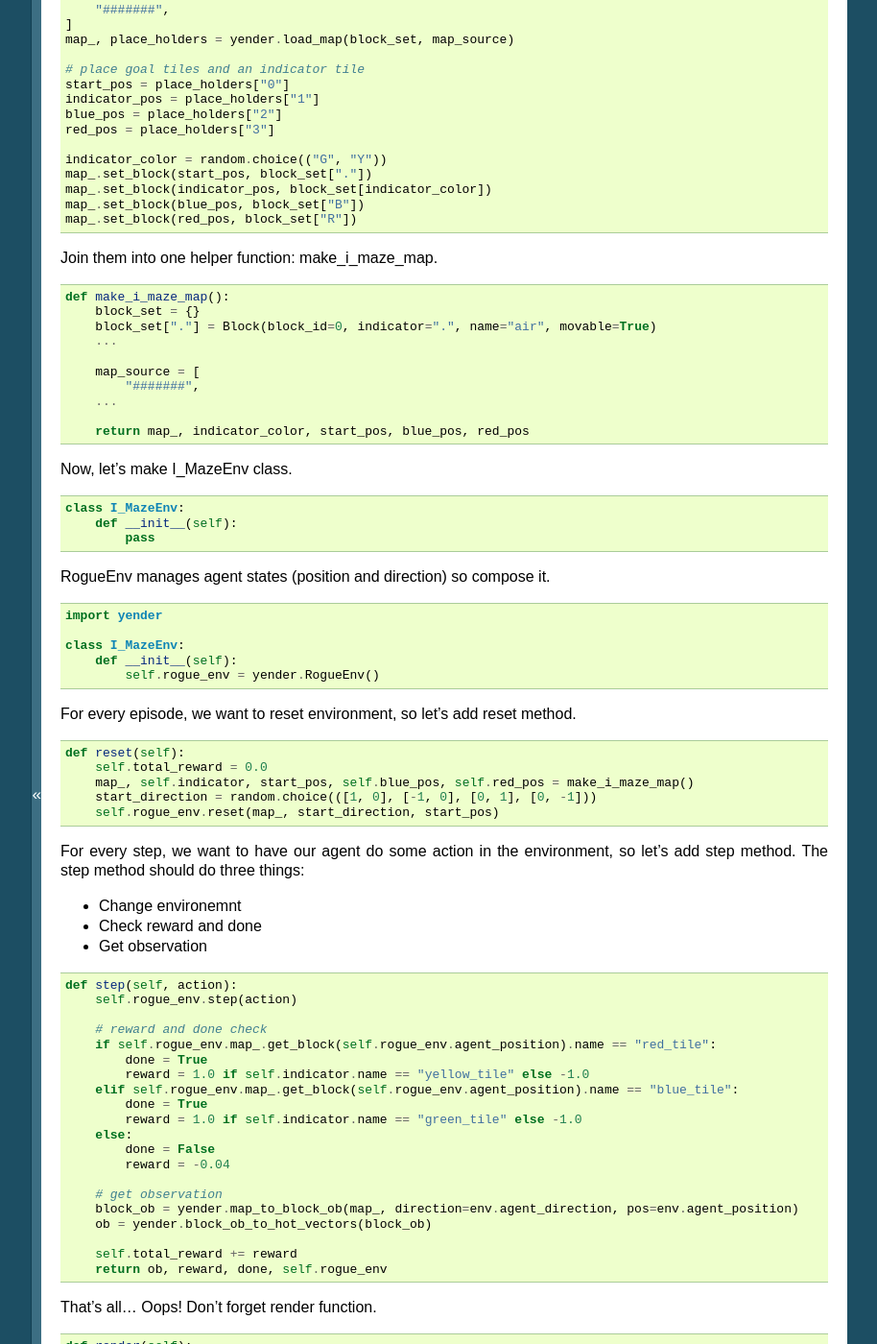
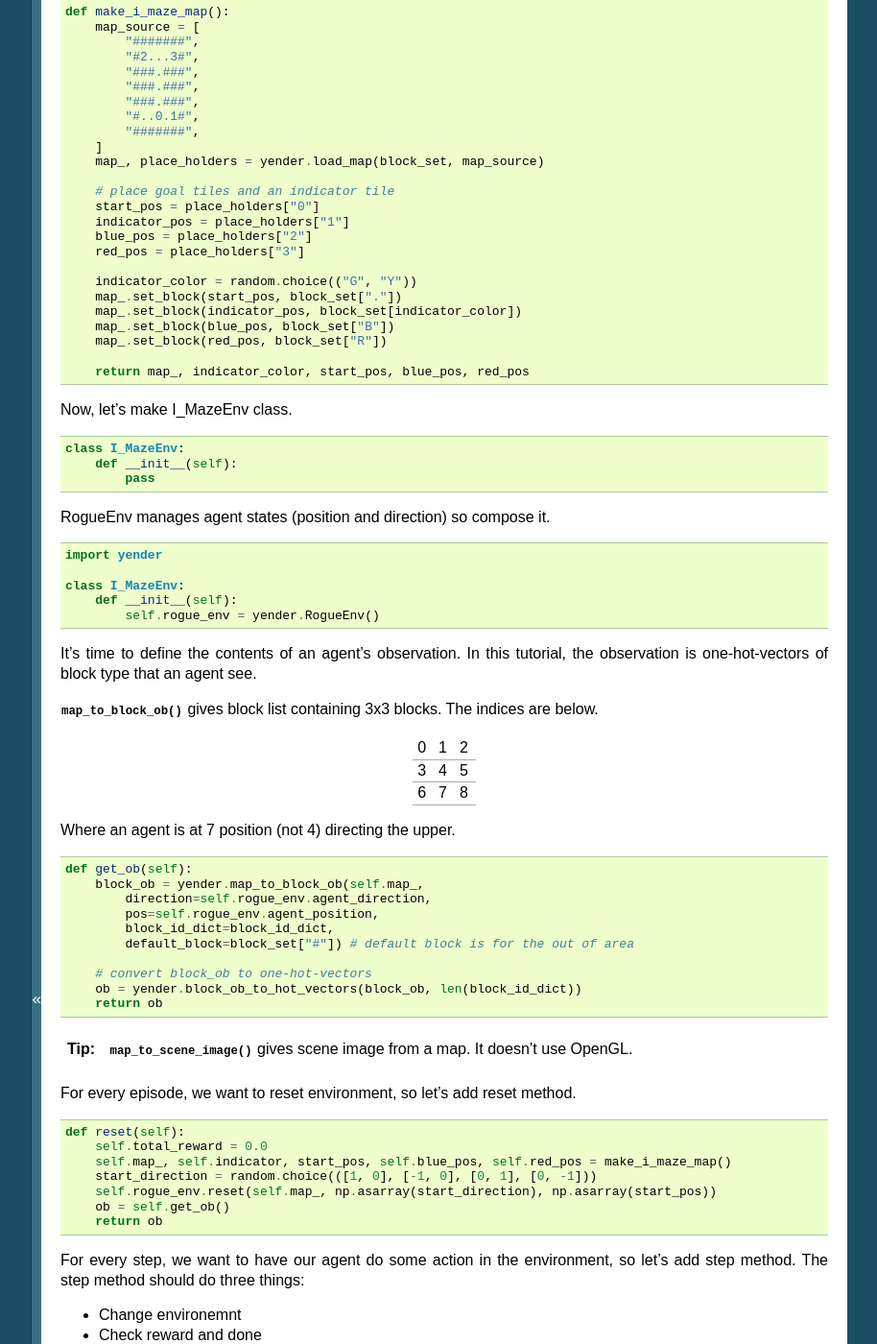
Before and after one commit to okdshin/Yender, a Sphinx documentation site: the page built from docs/tutorial.rst, in a window 1280 px wide and 1400 px high, scrolled down 1119 px. Shown: the whole window at 96% size, without its empty margins (187-1101 px from the left). Built offline with Sphinx 7.4.7, drawn with Linux system fonts in a browser that asks for light colours; some of the changed text lies outside the part shown.

Commit message:
modify tutorial.rst

```diff
--- a/docs/tutorial.rst
+++ b/docs/tutorial.rst
@@ -1,5 +1,5 @@
 Quick Tutorial
-========
+==============
 
 Make your own environment to train your agent
 ---------------------------------------------
@@ -47,53 +47,49 @@ Firstly, we need to define a block_set that enumerates the blocks included in I-
 
 .. code-block:: python
 
-    block_set = {}
-    block_set["."] = Block(block_id=0, indicator=".", name="air", movable=True)
-    block_set["#"] = Block(block_id=1, indicator="#", name="stone", color=(127, 127, 127), movable=False)
-    block_set["R"] = Block(block_id=2, indicator="R", name="red_tile", block_type="tile", color=(255, 0, 0), movable=True)
-    block_set["B"] = Block(block_id=3, indicator="B", name="blue_tile", block_type="tile", color=(0, 0, 255), movable=True)
-    block_set["Y"] = Block(block_id=4, indicator="Y", name="yellow_tile", block_type="tile", color=(255, 255, 0), movable=True)
-    block_set["G"] = Block(block_id=5, indicator="G", name="green_tile", block_type="tile", color=(0, 255, 0), movable=True)
+    block_set = collections.OrderedDict()
+    block_set["."] = yender.Block(indicator=".", name="air", movable=True)
+    block_set["#"] = yender.Block(indicator="#", name="stone", color=(127, 127, 127), movable=False)
+    block_set["R"] = yender.Block(indicator="R", name="red_tile", block_type="tile", color=(255, 0, 0), movable=True)
+    block_set["B"] = yender.Block(indicator="B", name="blue_tile", block_type="tile", color=(0, 0, 255), movable=True)
+    block_set["Y"] = yender.Block(indicator="Y", name="yellow_tile", block_type="tile", color=(255, 255, 0), movable=True)
+    block_set["G"] = yender.Block(indicator="G", name="green_tile", block_type="tile", color=(0, 255, 0), movable=True)
+
+In addition, we define block_id_dict for the sake of the future ;)
+
+.. code-block:: python
+
+    block_id_dict = {}
+    for i, block in enumerate(block_set.values()):
+        block_id_dict[block.name] = i
 
 Next, we need to make I-Maze map. We can make it with a source code.
 
 .. code-block:: python
 
-    map_source = [
-        "#######",
-        "#2...3#",
-        "###.###",
-        "###.###",
-        "###.###",
-        "#..0.1#",
-        "#######",
-    ]
-    map_, place_holders = yender.load_map(block_set, map_source)
-
-    # place goal tiles and an indicator tile
-    start_pos = place_holders["0"]
-    indicator_pos = place_holders["1"]
-    blue_pos = place_holders["2"]
-    red_pos = place_holders["3"]
-
-    indicator_color = random.choice(("G", "Y"))
-    map_.set_block(start_pos, block_set["."])
-    map_.set_block(indicator_pos, block_set[indicator_color])
-    map_.set_block(blue_pos, block_set["B"])
-    map_.set_block(red_pos, block_set["R"])
-
-Join them into one helper function: make_i_maze_map.
-
-.. code-block:: python
-
     def make_i_maze_map():
-        block_set = {}
-        block_set["."] = Block(block_id=0, indicator=".", name="air", movable=True)
-        ...
-
         map_source = [
             "#######",
-        ...
+            "#2...3#",
+            "###.###",
+            "###.###",
+            "###.###",
+            "#..0.1#",
+            "#######",
+        ]
+        map_, place_holders = yender.load_map(block_set, map_source)
+
+        # place goal tiles and an indicator tile
+        start_pos = place_holders["0"]
+        indicator_pos = place_holders["1"]
+        blue_pos = place_holders["2"]
+        red_pos = place_holders["3"]
+
+        indicator_color = random.choice(("G", "Y"))
+        map_.set_block(start_pos, block_set["."])
+        map_.set_block(indicator_pos, block_set[indicator_color])
+        map_.set_block(blue_pos, block_set["B"])
+        map_.set_block(red_pos, block_set["R"])
 
         return map_, indicator_color, start_pos, blue_pos, red_pos
 
@@ -115,15 +111,49 @@ RogueEnv manages agent states (position and direction) so compose it.
         def __init__(self):
             self.rogue_env = yender.RogueEnv()
 
+It's time to define the contents of an agent's observation.
+In this tutorial, the observation is one-hot-vectors of block type that an agent see.
+
+:func:`~yender.rogue_env.map_to_block_ob` gives block list containing 3x3 blocks. The indices are below.
+
++-+-+-+
+|0|1|2|
++-+-+-+
+|3|4|5|
++-+-+-+
+|6|7|8|
++-+-+-+
+
+Where an agent is at 7 position (not 4) directing the upper.
+
+.. code-block:: python
+
+        def get_ob(self):
+            block_ob = yender.map_to_block_ob(self.map_,
+                direction=self.rogue_env.agent_direction,
+                pos=self.rogue_env.agent_position,
+                block_id_dict=block_id_dict,
+                default_block=block_set["#"]) # default block is for the out of area
+
+            # convert block_ob to one-hot-vectors
+            ob = yender.block_ob_to_hot_vectors(block_ob, len(block_id_dict))
+            return ob
+
+.. tip::
+
+    :func:`~yender.rogue_env.map_to_scene_image` gives scene image from a map. It doesn't use OpenGL.
+
 For every episode, we want to reset environment, so let's add reset method.
 
 .. code-block:: python
 
         def reset(self):
             self.total_reward = 0.0
-            map_, self.indicator, start_pos, self.blue_pos, self.red_pos = make_i_maze_map()
+            self.map_, self.indicator, start_pos, self.blue_pos, self.red_pos = make_i_maze_map()
             start_direction = random.choice(([1, 0], [-1, 0], [0, 1], [0, -1]))
-            self.rogue_env.reset(map_, start_direction, start_pos)
+            self.rogue_env.reset(self.map_, np.asarray(start_direction), np.asarray(start_pos))
+            ob = self.get_ob()
+            return ob
 
 For every step, we want to have our agent do some action in the environment, so let's add step method.
 The step method should do three things:
@@ -140,22 +170,21 @@ The step method should do three things:
             # reward and done check
             if self.rogue_env.map_.get_block(self.rogue_env.agent_position).name == "red_tile":
                 done = True
-                reward = 1.0 if self.indicator.name == "yellow_tile" else -1.0
+                reward = 1.0 if self.indicator == "Y" else -1.0
             elif self.rogue_env.map_.get_block(self.rogue_env.agent_position).name == "blue_tile":
                 done = True
-                reward = 1.0 if self.indicator.name == "green_tile" else -1.0
+                reward = 1.0 if self.indicator == "G" else -1.0
             else:
                 done = False
                 reward = -0.04
 
             # get observation
-            block_ob = yender.map_to_block_ob(map_, direction=env.agent_direction, pos=env.agent_position)
-            ob = yender.block_ob_to_hot_vectors(block_ob)
+            ob = self.get_ob()
 
             self.total_reward += reward
             return ob, reward, done, self.rogue_env
 
-That's all... Oops! Don't forget render function.
+Then, don't forget render function.
 
 .. code-block:: python
 
@@ -188,9 +218,10 @@ Let's run random agent in our I-Maze!
                 if done:
                     env.render()
                     print("Episode finished after {} timesteps".format(t+1))
-                    time.sleep(2)
+                    time.sleep(5)
                     break
 
 The full code is `tutorial/tutorial.py <https://github.com/okdshin/Yender/blob/master/tutorial/tutorial.py>`_.
 
+Now you can make your own environment.
 If you need any help about Yender, ask us via github issues or email.
```
Also changed, not shown: other parts of docs/tutorial.rst (+2 -1 lines), README.md (+4 -1 lines).
